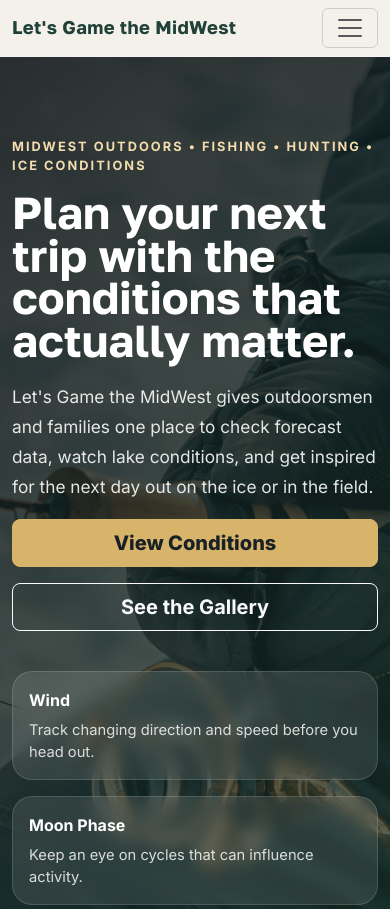
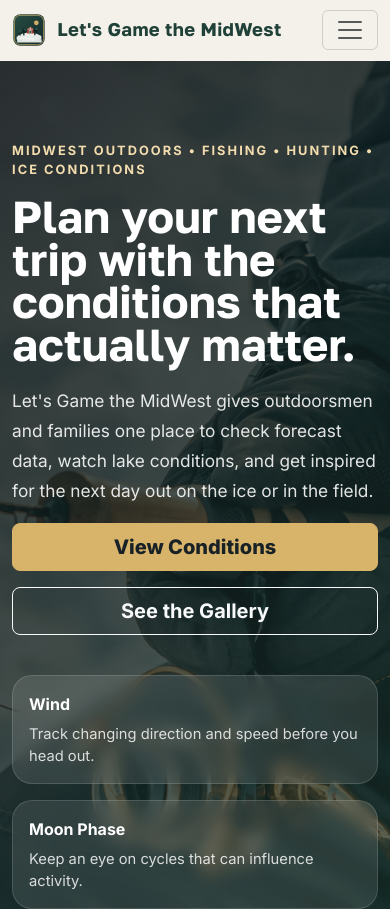
Before and after one commit to truebitforgenorth/Let-sGametheMidWest, a plain HTML site: page index.html in a window 390 px wide. Shown: the top 909 px of the page. Drawn offline with nearby package versions, Linux system fonts and the light colour scheme; no server answers.

Commit message:
Add files via upload

```diff
--- a/index.html
+++ b/index.html
@@ -8,7 +8,7 @@
     content="Let's Game the MidWest helps anglers and hunters plan smarter trips with weather tools, forecasts, lake conditions, and seasonal inspiration.">
   <title>Let's Game the MidWest | Fishing & Hunting Conditions</title>
 
-  <link rel="icon" type="image/jpeg" href="photos/clay-banks-Ihful4zTe0Q-unsplash.jpg">
+  <link rel="icon" type="image/svg+xml" href="photos/lgmw-logo.svg">
   <link href="https://cdn.jsdelivr.net/npm/bootstrap@5.3.3/dist/css/bootstrap.min.css" rel="stylesheet">
   <link rel="preconnect" href="https://fonts.googleapis.com">
   <link rel="preconnect" href="https://fonts.gstatic.com" crossorigin>
@@ -21,7 +21,10 @@
 <body>
   <nav class="navbar navbar-expand-lg site-nav sticky-top">
     <div class="container">
-      <a class="navbar-brand" href="#top">Let's Game the MidWest</a>
+      <a class="navbar-brand brand-lockup" href="#top">
+        <img class="site-logo nav-logo" src="photos/lgmw-logo.svg" alt="Let's Game the MidWest logo">
+        <span>Let's Game the MidWest</span>
+      </a>
       <button class="navbar-toggler" type="button" data-bs-toggle="collapse" data-bs-target="#mainNav"
         aria-controls="mainNav" aria-expanded="false" aria-label="Toggle navigation">
         <span class="navbar-toggler-icon"></span>
@@ -259,7 +262,7 @@
     <div class="container">
       <div class="footer-brand">
         <a class="footer-logo-link" href="https://www.TrueBitForgeNorth.com" target="_blank" rel="noopener noreferrer">
-          <img class="footer-logo" src="photos/clay-banks-Ihful4zTe0Q-unsplash.jpg" alt="Let's Game the MidWest fishing photo">
+          <img class="footer-logo" src="photos/lgmw-logo.svg" alt="Let's Game the MidWest logo">
         </a>
         <div class="footer-copy">
           <h2>Let's Game the MidWest</h2>
--- a/style/style.css
+++ b/style/style.css
@@ -52,9 +52,22 @@
 }
 
 .navbar-brand {
+  display: inline-flex;
+  align-items: center;
+  gap: 0.7rem;
   font-size: 1.15rem;
   letter-spacing: 0.02em;
   color: var(--primary-dark);
+}
+
+.site-logo {
+  display: block;
+}
+
+.nav-logo {
+  width: 40px;
+  height: 40px;
+  flex-shrink: 0;
 }
 
 .nav-link {
@@ -354,7 +367,7 @@
 .footer-logo {
   width: 120px;
   height: 120px;
-  object-fit: cover;
+  object-fit: contain;
   border-radius: 28px;
   background: #fff;
   padding: 0.75rem;
@@ -421,6 +434,11 @@
   .site-footer h2 {
     font-size: clamp(1.65rem, 5vw, 2rem);
     line-height: 1.05;
+  }
+
+  .nav-logo {
+    width: 36px;
+    height: 36px;
   }
 
   .site-footer p {
@@ -490,6 +508,11 @@
     border-radius: 20px;
   }
 
+  .nav-logo {
+    width: 34px;
+    height: 34px;
+  }
+
   .site-footer h2 {
     font-size: clamp(1.2rem, 4.4vw, 1.55rem);
     line-height: 1.1;
```
Also changed, not shown: photos/lgmw-logo.svg (added).
